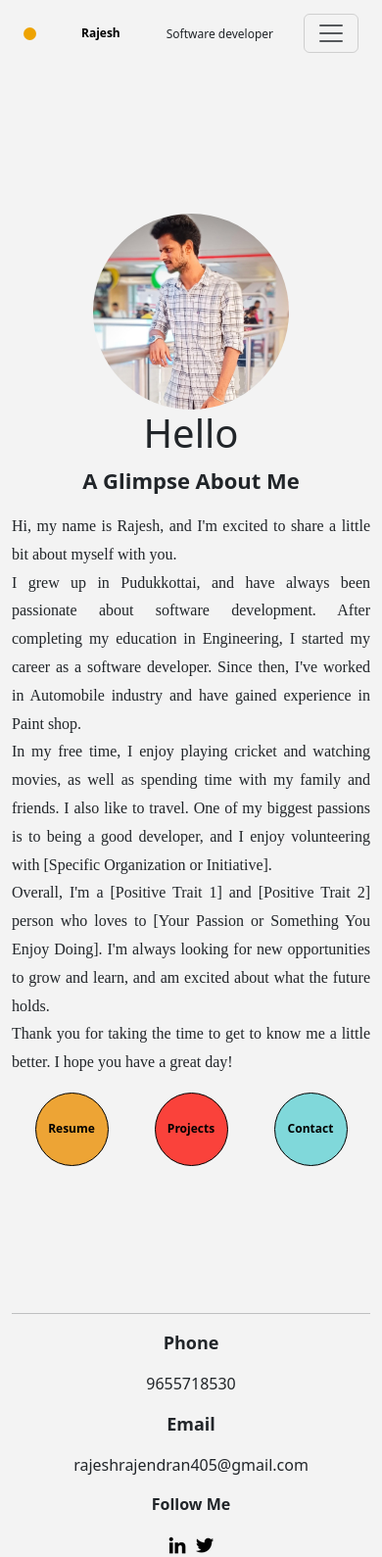
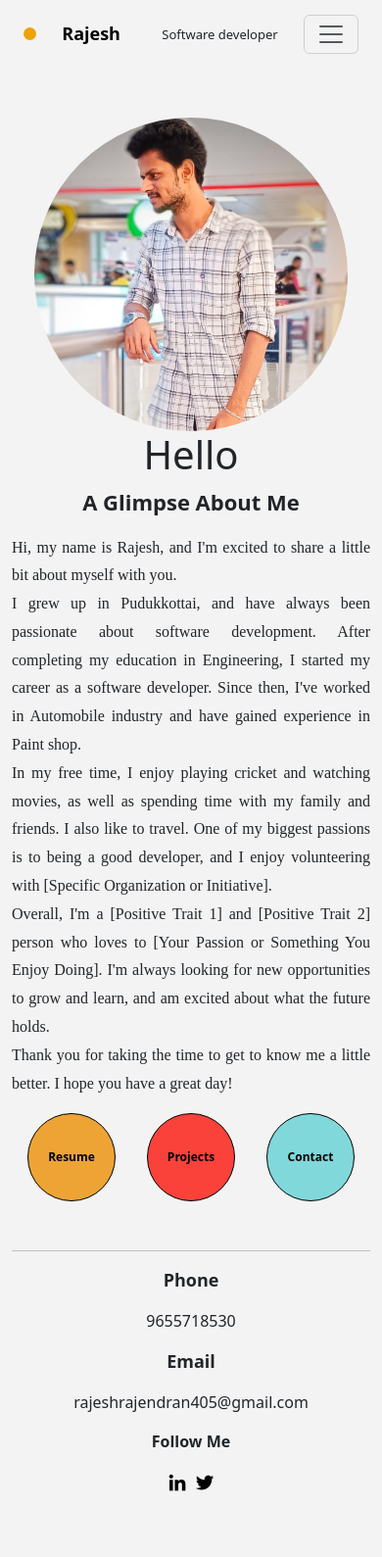
Before and after one commit to rajr54467199/firstPortfolio, a plain HTML site: page index.html in a window 390 px wide. Shown: the whole page at 98% size. After the commit the page ends 1525 px from the top, so only its background shows below. Drawn offline with nearby package versions, Linux system fonts and the light colour scheme.

Commit message:
index page responsive

```diff
--- a/style.css
+++ b/style.css
@@ -336,8 +336,8 @@ form {
   }
   @media (min-width:320px) and (max-width:480px){
     .img img{
-    width: 200px;
-    height: 200px;
+    width: 320px;
+    height: 320px;
     object-fit: cover;
     border-radius: 50%;
     }
@@ -359,25 +359,29 @@ form {
         width: 13px;
     }
     .res{
-        height: 75px;
-        width: 75px;
+        height: 90px;
+        width: 90px;
         font-size: 12px;
     }
     .pro{
-        height: 75px;
-        width: 75px;
+        height: 90px;
+        width: 90px;
         font-size: 12px;
     }
     .con{
-        height: 75px;
-        width: 75px;
+        height: 90px;
+        width: 90px;
         font-size: 12px;
     }
     .navbar-brand{
-        font-size: 12px;
+        font-size: 18px;
+        padding-left: 0px;
     }
     .navbar p{
-        font-size: 12px;
+        font-size: 13px;
+    }
+    .abouu{
+        margin: 50px 0px 50px 0px;
     }
     .maindiv{
         padding-left: 0px;
```
